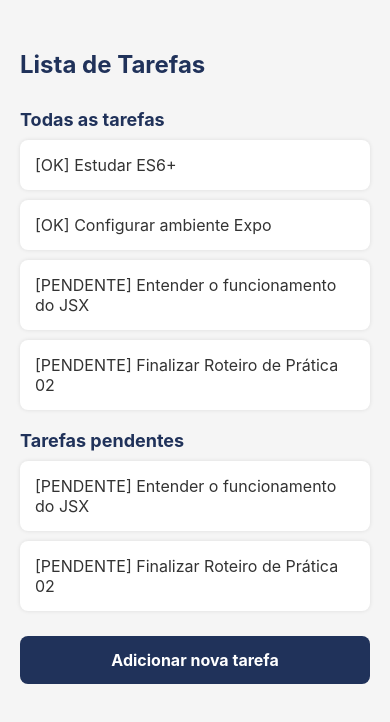
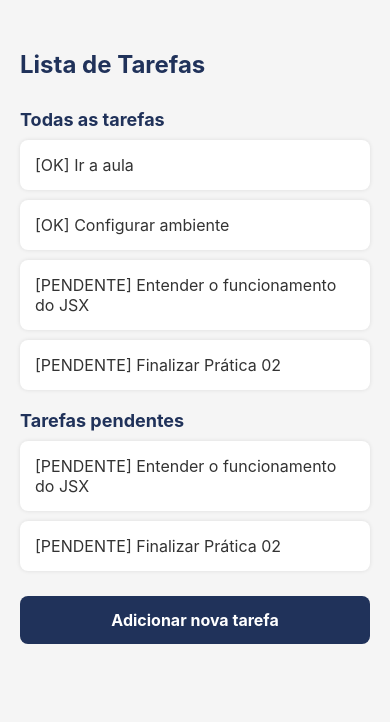
Before and after one commit to jorgefcardoso/INF204_JorgeFabricio, a React Native app in the folder meu-primeiro-app/: screen / in a window 390 px wide. Shown: the top 722 px of the page. Built offline with nearby package versions, Linux system fonts and the light colour scheme.

Commit message:
finalização pratica 02

```diff
--- a/meu-primeiro-app/App.js
+++ b/meu-primeiro-app/App.js
@@ -10,18 +10,16 @@ import ItemTarefa from "./ItemTarefa";
 
 export default function App() {
   const [tarefas, setTarefas] = useState([
-    { id: 1, descricao: "Estudar ES6+", concluida: true },
-    { id: 2, descricao: "Configurar ambiente Expo", concluida: true },
+    { id: 1, descricao: "Ir a aula", concluida: true },
+    { id: 2, descricao: "Configurar ambiente", concluida: true },
     { id: 3, descricao: "Entender o funcionamento do JSX", concluida: false },
-    { id: 4, descricao: "Finalizar Roteiro de Prática 02", concluida: false },
+    { id: 4, descricao: "Finalizar Prática 02", concluida: false },
   ]);
 
-  // Utilização do método filter() para obter somente as tarefas pendentes.
   const tarefasPendentes = tarefas.filter(
     (tarefa) => !tarefa.concluida,
   );
 
-  // Utilização do operador spread para adicionar uma tarefa ao estado.
   const adicionarTarefa = () => {
     setTarefas((tarefasAtuais) => {
       const maiorId = tarefasAtuais.reduce(
@@ -50,14 +48,14 @@ export default function App() {
 
       <Text style={styles.subtitulo}>Todas as tarefas</Text>
 
-      {/* Renderização da lista principal utilizando o método map(). */}
+      {/* Renderização da lista principal utilizando o map */}
       {tarefas.map((tarefa) => (
         <ItemTarefa key={tarefa.id} tarefa={tarefa} />
       ))}
 
       <Text style={styles.subtitulo}>Tarefas pendentes</Text>
 
-      {/* Renderização condicional com operador ternário. */}
+      {/* Renderização condicional com operador*/}
       {tarefasPendentes.length > 0 ? (
         tarefasPendentes.map((tarefa) => (
           <ItemTarefa key={`pendente-${tarefa.id}`} tarefa={tarefa} />
```
